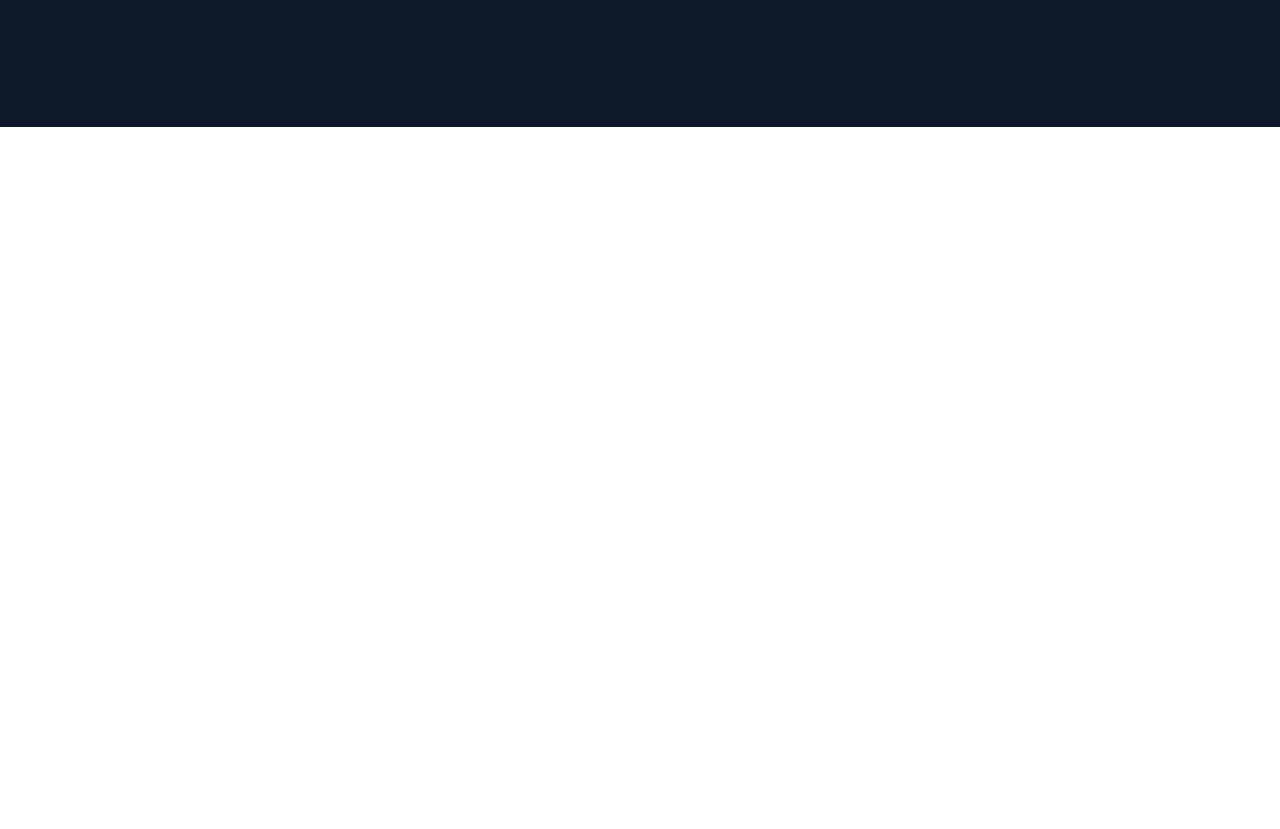
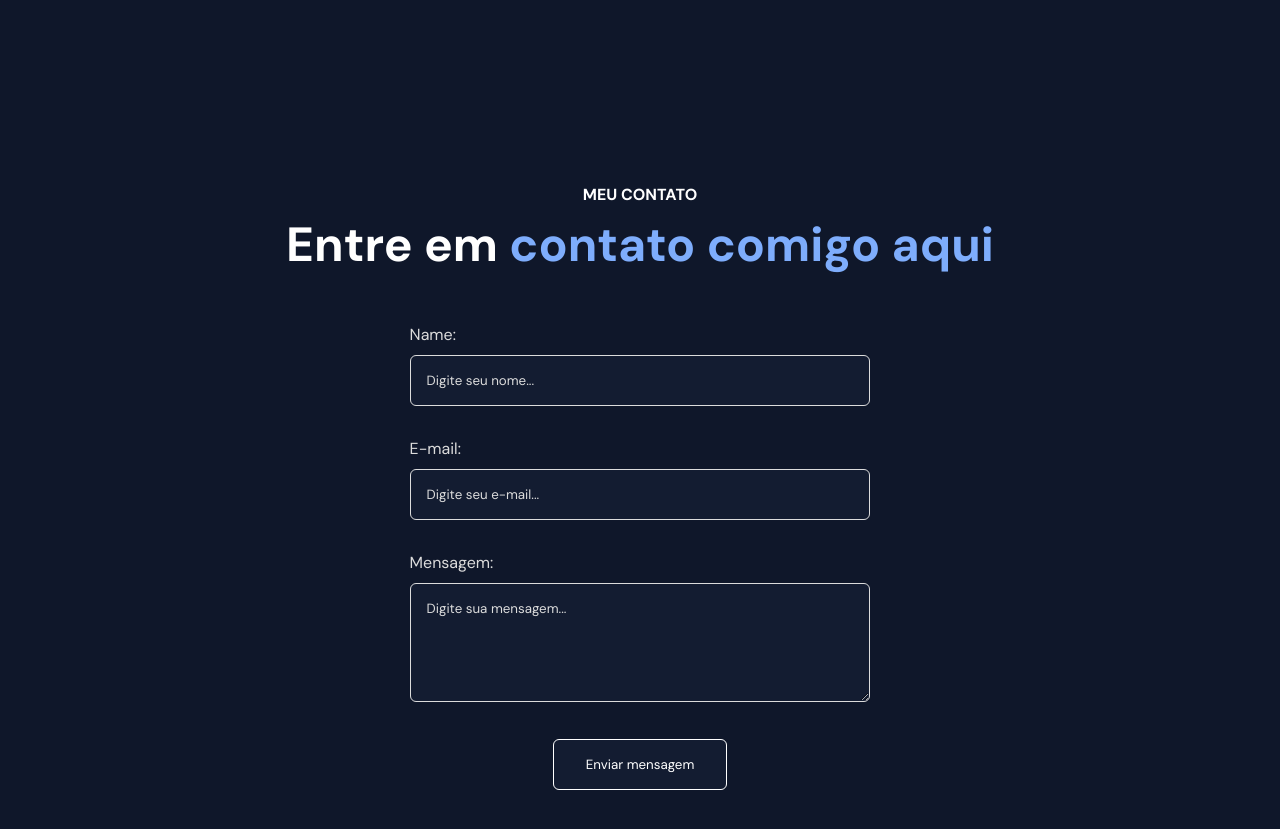
Before and after one commit to marcosprofile/DevXPortfolio, a React (Create React App) app: page / in a window 1280 px wide. Shown: the part 4900-5729 px from the top of the page. Before the commit the page ends 5027 px from the top, so only its background shows below. Built offline with nearby package versions, Linux system fonts and the light colour scheme.

Commit message:
Create contact in footer

```diff
--- a/src/App.js
+++ b/src/App.js
@@ -7,6 +7,7 @@ import { MainBody, Container } from './styles/Global.styled';
 import Showcase from './components/Showcase';
 import MySkills from './components/MySkills';
 import MyProjects from './components/MyProjects';
+import Footer from './components/Footer';
 
 function App() {
   return (
@@ -16,6 +17,7 @@ function App() {
           <Showcase />
           <MySkills />
           <MyProjects />
+          <Footer />
         </Container>
       </MainBody>
     </ThemeProvider>
--- /dev/null
+++ b/src/components/Footer.js
@@ -0,0 +1,96 @@
+import React from 'react';
+
+// import global styles
+import {
+  PaddingContainer,
+  Heading,
+  BlueText,
+  FlexContainer,
+  Submit,
+} from './../styles/Global.styled';
+
+// import footer styles
+import {
+  ContactForm,
+  FormLabel,
+  FormInput,
+} from './../styles/Footer.styled';
+
+const Footer = () => {
+  return (
+    <PaddingContainer
+      id="Contact"
+      top="5%"
+      bottom="10%"
+    >
+      <Heading
+        as="h4"
+        size="h4"
+        align="center"
+      >
+        MEU CONTATO
+      </Heading>
+
+      <Heading
+        as="h2"
+        size="h2"
+        align="center"
+        top=".5rem"
+      >
+        Entre em <BlueText>contato comigo aqui</BlueText>
+      </Heading>
+
+      <PaddingContainer top="3rem">
+        <FlexContainer justify="center">
+          <ContactForm
+            action="https://formsubmit.co/marcos.designtech@hotmail.com"
+            method="POST"
+          >
+            <PaddingContainer bottom="2rem">
+              <FormLabel>Name:</FormLabel>
+              <FormInput
+                type="text"
+                name="name"
+                placeholder="Digite seu nome..."
+                required
+              >
+              </FormInput>
+            </PaddingContainer>
+
+            <PaddingContainer bottom="2rem">
+              <FormLabel>E-mail:</FormLabel>
+              <FormInput
+                type="email"
+                name="email"
+                placeholder="Digite seu e-mail..."
+                required
+              >
+              </FormInput>
+            </PaddingContainer>
+
+            <PaddingContainer bottom="2rem">
+              <FormLabel>Mensagem:</FormLabel>
+              <FormInput
+                as="textarea"
+                name="message"
+                rows="5"
+                placeholder="Digite sua mensagem..."
+                required
+              >
+              </FormInput>
+            </PaddingContainer>
+
+            <FlexContainer justify="center">
+              <Submit
+                type="submit"
+                target="_blank"
+              >Enviar mensagem</Submit>
+            </FlexContainer>
+          </ContactForm>
+        </FlexContainer>
+      </PaddingContainer>
+    </PaddingContainer>
+  )
+}
+
+export default Footer
--- /dev/null
+++ b/src/styles/Footer.styled.js
@@ -0,0 +1,25 @@
+import styled from 'styled-components';
+
+export const ContactForm = styled.form`
+  width: 40%;
+`;
+
+export const FormLabel = styled.label`
+  color: ${({ theme }) => theme.colors.para_text_color};
+`;
+
+export const FormInput = styled.input`
+  width: 100%;
+  background-color: ${({ theme }) => theme.colors.primary_light};
+  border: 1px solid ${({ theme }) => theme.colors.para_text_color};
+  color: ${({ theme }) => theme.colors.para_text_color};
+  border-radius: 6px;
+  padding: 1rem;
+  margin-top: 10px;
+  min-height: 51px;
+  resize: vertical;
+
+  &::placeholder {
+    color: ${({ theme }) => theme.colors.para_text_color};
+  }
+`;
--- a/src/styles/Global.styled.js
+++ b/src/styles/Global.styled.js
@@ -94,3 +94,6 @@ export const Button = styled.a`
     background-color: ${({ theme }) => theme.colors.white};
   }
 `
+
+export const Submit = styled(Button).attrs({ as: 'button' })`
+`;
```
